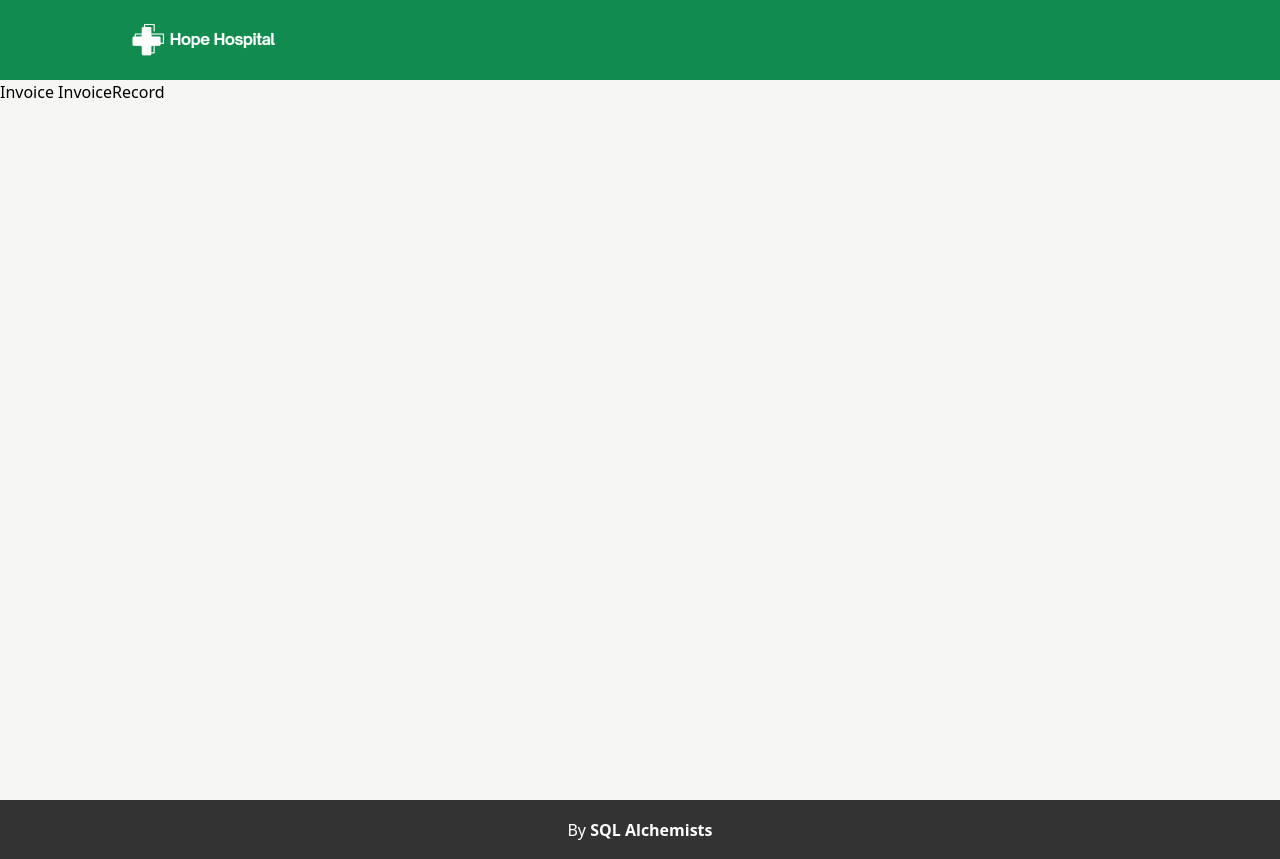
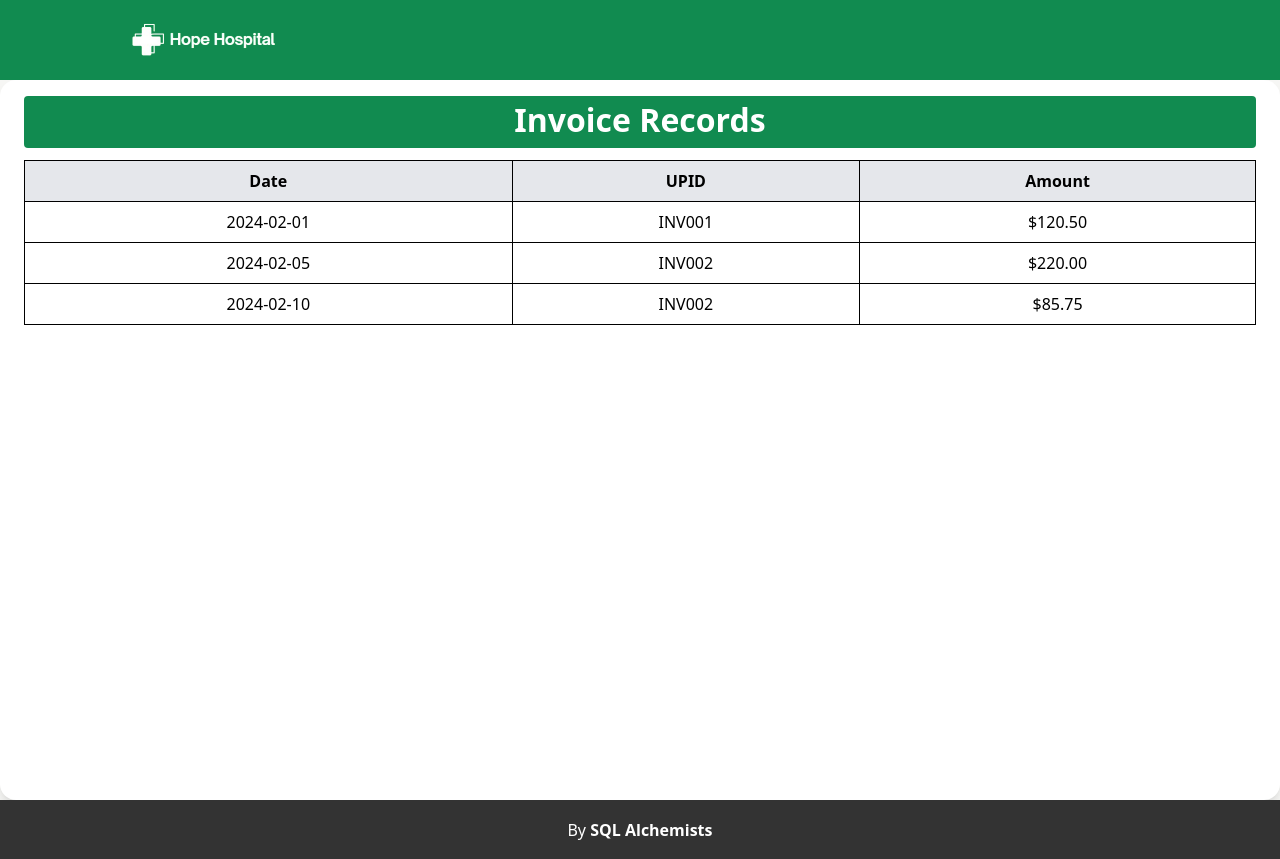
Before and after one commit to VishalMinj/Hospital-Management-System, a React (Vite) app in the folder frontend/: page /Confirm in a window 1280 px wide. Built offline with nearby package versions, Linux system fonts and the light colour scheme; no server answers.

Commit message:
Add Invoice records

```diff
--- a/frontend/src/Pages/InvoiceRecordPage.jsx
+++ b/frontend/src/Pages/InvoiceRecordPage.jsx
@@ -1,8 +1,35 @@
 export default function InvoiceRecordPage() {
+  const invoices = [
+    { upid: "INV001", date: "2024-02-01", amount: "$120.50" },
+    { upid: "INV002", date: "2024-02-05", amount: "$220.00" },
+    { upid: "INV002", date: "2024-02-10", amount: "$85.75" },
+  ];
   return (
     <>
-      <div className="w-full h-[90dvh]">
-        <h1>Invoice InvoiceRecord</h1>
+      <div className="w-full min-h-[90dvh] mx-auto px-6 pt-4 bg-white shadow-lg rounded-2xl">
+        <h2 className="text-[2rem] bg-[#118B50] text-white pb-1 font-semibold rounded text-center">
+          Invoice Records
+        </h2>
+        <div className="overflow-x-auto mt-3">
+          <table className="min-w-full border border-gray-200 text-sm sm:text-base">
+            <thead>
+              <tr className="bg-gray-200 text-center">
+                <th className="border p-2">Date</th>
+                <th className="border p-2">UPID</th>
+                <th className="border p-2">Amount</th>
+              </tr>
+            </thead>
+            <tbody>
+              {invoices.map((invoice) => (
+                <tr key={invoice.upid} className="hover:bg-gray-50 text-center">
+                  <td className="border p-2">{invoice.date}</td>
+                  <td className="border p-2">{invoice.upid}</td>
+                  <td className="border p-2">{invoice.amount}</td>
+                </tr>
+              ))}
+            </tbody>
+          </table>
+        </div>
       </div>
     </>
   );
```
